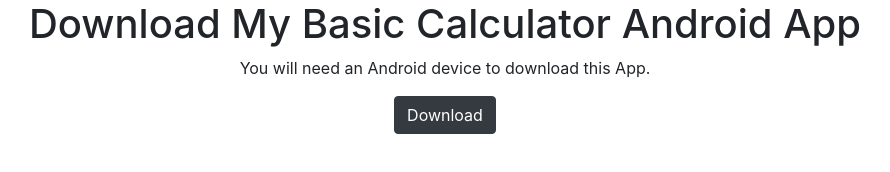
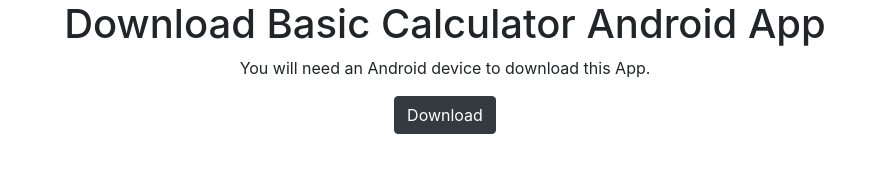
Before and after one commit to jhorn1992/basic-calculator-app, a plain HTML site: page index.html in a window 1280 px wide. Shown: the whole page, without its empty margins (195-1085 px from the left). Drawn offline with nearby package versions, Linux system fonts and the light colour scheme.

Commit message:
Update index.html

```diff
--- a/index.html
+++ b/index.html
@@ -23,7 +23,7 @@
     <div class="container">
       <div class="row justify-content-center text-center">
         <div class="col-12">
-          <h1 class="justify-content-center">Download My Basic Calculator Android App</h1>
+          <h1 class="justify-content-center">Download Basic Calculator Android App</h1>
           <p class="justify-content-center">You will need an Android device to download this App.</p>
           <a class="btn btn-dark justify-content-center" href="/unit-calculator-converter-app/Jonathan Horn Converter Android App.apk" role="button">Download</a>
         </div>
```
